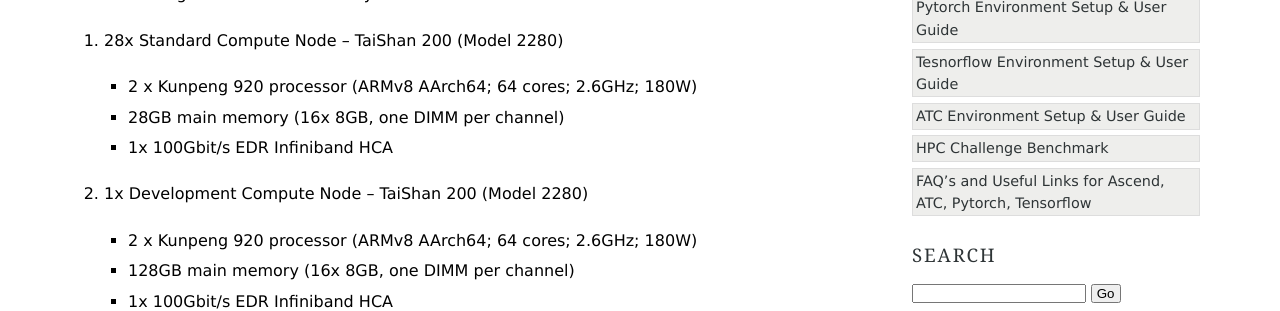
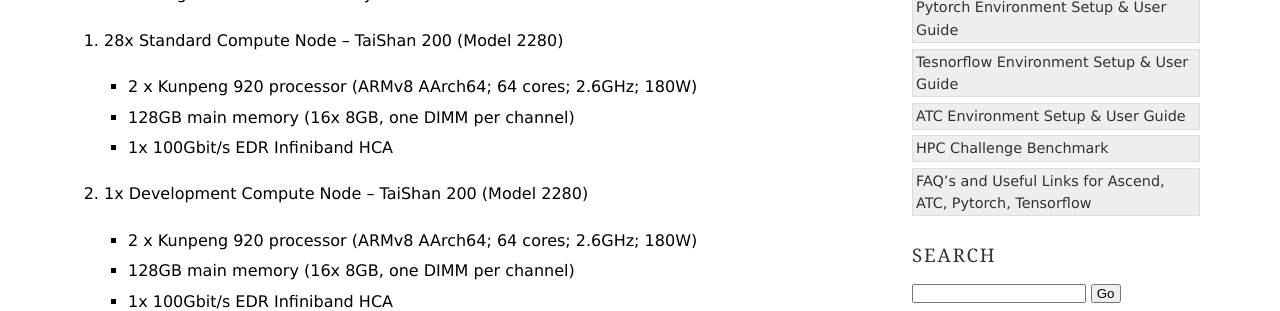
Before and after one commit to haicgu/haicgu.github.io, a Sphinx documentation site: the page built from sphinx/index.rst, in a window 1280 px wide and 900 px high. Shown: the part 281-592 px from the top of the window. Built offline with Sphinx 7.4.7, drawn with Linux system fonts in a browser that asks for light colours.

Commit message:
Update index.rst
Fix typo

```diff
--- a/sphinx/index.rst
+++ b/sphinx/index.rst
@@ -15,7 +15,7 @@
 #. 28x Standard Compute Node – TaiShan 200 (Model 2280)
 
    * 2 x Kunpeng 920 processor (ARMv8 AArch64; 64 cores; 2.6GHz; 180W)
-   * 28GB main memory (16x 8GB, one DIMM per channel)
+   * 128GB main memory (16x 8GB, one DIMM per channel)
    * 1x 100Gbit/s EDR Infiniband HCA
 
 
```
